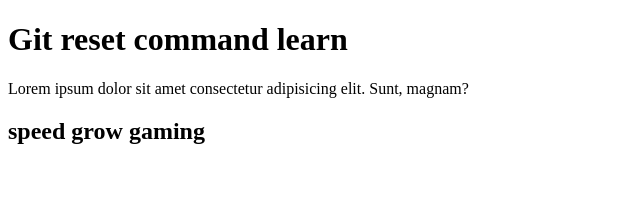
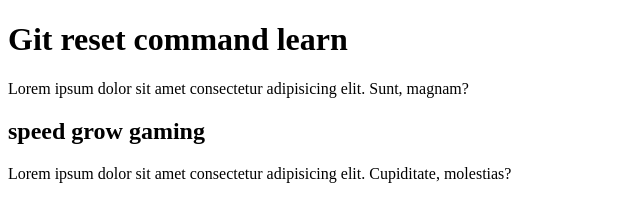
Before and after one commit to lpwp01/git-reset-cammand, a plain HTML site: page index.html in a window 1280 px wide. Shown: the whole page, without its empty margins (0-640 px from the left). Drawn offline with Linux system fonts and the light colour scheme.

Commit message:
fourth commit

```diff
--- a/index.html
+++ b/index.html
@@ -9,5 +9,6 @@
     <h1>Git reset command learn </h1>
     <p>Lorem ipsum dolor sit amet consectetur adipisicing elit. Sunt, magnam?</p>
     <h2>speed grow gaming</h2>
+    <p>Lorem ipsum dolor sit amet consectetur adipisicing elit. Cupiditate, molestias?</p>
 </body>
 </html>
```
